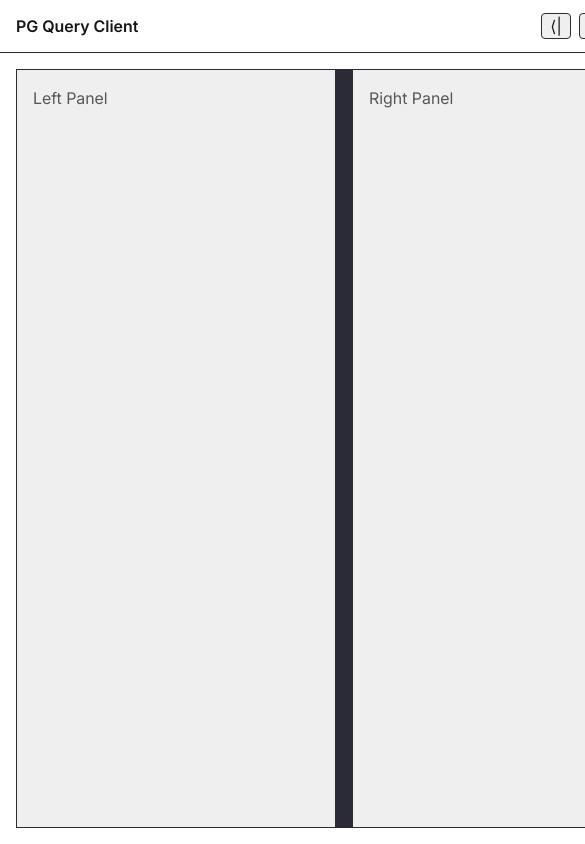
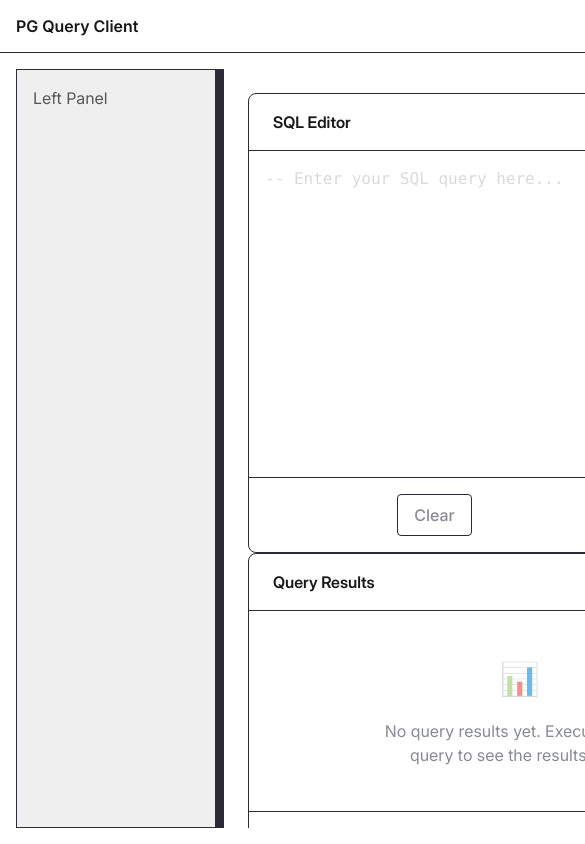
Before and after one commit to web-fountain/pg-query-client, a Next.js app: page / in a window 390 px wide. Shown: the top 844 px of the page, 585 px wide, since content can reach past the window. Built offline with nearby package versions, Linux system fonts and the light colour scheme.

Commit message:
add css specific screen size calculations

```diff
--- a/src/assets/styles/layouts.css
+++ b/src/assets/styles/layouts.css
@@ -1,4 +1,40 @@
 @layer layouts {
+  /* Modern screen dimension calculation */
+  @property --screenWidth {
+    syntax: '<length>';
+    inherits: true;
+    initial-value: 100vw;
+  }
+  @property --screenHeight {
+    syntax: '<length>';
+    inherits: true;
+    initial-value: 100vh;
+  }
+
+  :root {
+    /* Screen dimensions as unitless numbers */
+    --screen-width: tan(atan2(var(--screenWidth), 1px));
+    --screen-height: tan(atan2(var(--screenHeight), 1px));
+
+    /* Layout constants - Fixed heights/widths */
+    --header-height:                        56px;  /* Header with padding */
+    --footer-height:                        48px;  /* Footer height */
+    --titlebar-height:                      36px;  /* OS titlebar (if applicable) */
+    --operationsbar-width:                  48px;  /* Side operations bar */
+    --service-path-operation-editor-height: 48px;  /* Service path editor */
+    --bottombar-height:                     20px;  /* Bottom status bar */
+
+    /* Panel constraints */
+    --panel-min-width:                      200px; /* Minimum panel width */
+    --panel-max-width:                      600px; /* Maximum panel width */
+    --panel-collapsed-width:                40px;  /* Collapsed panel width */
+    --minPanelWidth:                        591px; /* Legacy - consider deprecating */
+
+    /* Calculated available space */
+    --available-height: calc(var(--screen-height) * 1px - var(--header-height) - var(--footer-height));
+    --available-width: calc(var(--screen-width) * 1px - var(--operationsbar-width));
+  }
+
   /* AIDEV-NOTE: container queries for component-driven layouts */
   .container {
     container-type: inline-size;
--- a/src/components/layout/MainLayoutProvider.tsx
+++ b/src/components/layout/MainLayoutProvider.tsx
@@ -45,7 +45,7 @@ function MainLayoutProvider({ children }: { children: ReactNode }) {
     if (saved.lw) document.documentElement.style.setProperty('--main-layout-left-panel-width', `${saved.lw}px`);
     if (saved.rw) document.documentElement.style.setProperty('--main-layout-right-panel-width', `${saved.rw}px`);
 
-    // sensible defaults if unset
+    // Set defaults if unset
     const cs = getComputedStyle(document.documentElement);
     if (!cs.getPropertyValue('--main-layout-left-panel-width').trim())
       document.documentElement.style.setProperty('--main-layout-left-panel-width', '320px');
@@ -62,8 +62,8 @@ function MainLayoutProvider({ children }: { children: ReactNode }) {
   // persist to localStorage
   useEffect(() => {
     const cs = getComputedStyle(document.documentElement);
-    const lw = parseInt(cs.getPropertyValue('--main-layout-left-panel-width')) || 320;
-    const rw = parseInt(cs.getPropertyValue('--main-layout-right-panel-width')) || 360;
+    const lw = parseInt(cs.getPropertyValue('--main-layout-left-panel-width'));
+    const rw = parseInt(cs.getPropertyValue('--main-layout-right-panel-width'));
     localStorage.setItem('pg-query-client-mainLayout.panels', JSON.stringify({
       lc: leftCollapsed, rc: rightCollapsed, sw: swapped, lw, rw
     }));
@@ -72,8 +72,8 @@ function MainLayoutProvider({ children }: { children: ReactNode }) {
   // AIDEV-NOTE: Persist widths immediately on change to survive reloads between interactions
   const persist = (lwOverride?: number, rwOverride?: number) => {
     const cs = getComputedStyle(document.documentElement);
-    const lw = lwOverride ?? (parseInt(cs.getPropertyValue('--main-layout-left-panel-width')) || 320);
-    const rw = rwOverride ?? (parseInt(cs.getPropertyValue('--main-layout-right-panel-width')) || 360);
+    const lw = lwOverride ?? parseInt(cs.getPropertyValue('--main-layout-left-panel-width'));
+    const rw = rwOverride ?? parseInt(cs.getPropertyValue('--main-layout-right-panel-width'));
     localStorage.setItem('pg-query-client-mainLayout.panels', JSON.stringify({
       lc: leftCollapsed, rc: rightCollapsed, sw: swapped, lw, rw
     }));
--- a/src/components/layout/PanelLayout/styles.module.css
+++ b/src/components/layout/PanelLayout/styles.module.css
@@ -1,27 +1,52 @@
 .panel-layout {
   /* AIDEV-NOTE: panels do not scroll; inner content containers should; grid area controls layout */
   /* AIDEV-NOTE: Width custom properties are controlled on :root by the provider; do NOT set here or updates won't propagate */
-  --main-layout-gap:                var(--space-4);
-  --main-layout-panel-min-width:    200px;
-  --main-layout-panel-max-width:    600px;
+  --main-layout-gap:                   var(--space-4);
+  --main-layout-panel-min-width:       200px;
+  --main-layout-panel-max-width:       600px;
   --main-layout-panel-collapsed-width: 40px;
-  --main-layout-resizer-width:      8px;
+  --main-layout-resizer-width:         8px;
+
+  /* AIDEV-NOTE: Screen-aware layout calculations using screen dimension variables */
+  --calculated-panel-max-width: min(
+    var(--main-layout-panel-max-width),
+    calc(var(--screen-width) * 1px * 0.35) /* max 35% of screen width */
+  );
+  --calculated-center-min-width: max(
+    var(--minPanelWidth),
+    calc(var(--screen-width) * 1px * 0.3) /* min 30% of screen width */
+  );
+
+  /* AIDEV-NOTE: Enable container queries for component-scoped responsiveness */
+  container-type: inline-size;
+  container-name: panel-layout;
 
   display: grid;
-  /* AIDEV-NOTE: Clamp panel columns in CSS to enforce min/max without JS; center stays flexible. */
+  /* AIDEV-NOTE: Enhanced clamp with screen-aware max widths */
   grid-template-columns:
-    clamp(var(--main-layout-panel-min-width), var(--main-layout-left-panel-width), var(--main-layout-panel-max-width))
+    clamp(
+      var(--main-layout-panel-min-width),
+      var(--main-layout-left-panel-width),
+      var(--calculated-panel-max-width)
+    )
     var(--main-layout-resizer-width)
-    minmax(0, 1fr)
+    minmax(var(--calculated-center-min-width), 1fr)
     var(--main-layout-resizer-width)
-    clamp(var(--main-layout-panel-min-width), var(--main-layout-right-panel-width), var(--main-layout-panel-max-width));
+    clamp(
+      var(--main-layout-panel-min-width),
+      var(--main-layout-right-panel-width),
+      var(--calculated-panel-max-width)
+    );
+
   grid-template-areas:
     'left handle-left center handle-right right';
 
+  /* AIDEV-NOTE: Fill the grid area allocated by MainLayout (1fr row) */
+  height: 100%;
+  min-height: 0;
+
   /* AIDEV-NOTE: Avoid using grid gap as clickable gutter; resizer columns are explicit elements */
   gap: 0;
-  height: 100%;
-  min-height: 0; /* allow grid item to shrink within 1fr row to avoid page overflow */
   padding: var(--main-layout-gap);
   background: var(--surface-1);
   color: var(--text-primary);
@@ -69,15 +94,23 @@
   grid-template-columns:
     var(--main-layout-panel-collapsed-width)
     var(--main-layout-resizer-width)
-    minmax(0, 1fr)
+    minmax(var(--calculated-center-min-width), 1fr)
     var(--main-layout-resizer-width)
-    var(--main-layout-right-panel-width);
+    clamp(
+      var(--main-layout-panel-min-width),
+      var(--main-layout-right-panel-width),
+      var(--calculated-panel-max-width)
+    );
 }
 .panel-layout[data-right-collapsed] {
   grid-template-columns:
-    var(--main-layout-left-panel-width)
+    clamp(
+      var(--main-layout-panel-min-width),
+      var(--main-layout-left-panel-width),
+      var(--calculated-panel-max-width)
+    )
     var(--main-layout-resizer-width)
-    minmax(0, 1fr)
+    minmax(var(--calculated-center-min-width), 1fr)
     var(--main-layout-resizer-width)
     var(--main-layout-panel-collapsed-width);
 }
@@ -122,3 +155,27 @@
     var(--main-layout-resizer-width)
     var(--main-layout-panel-collapsed-width);
 }
+
+/* AIDEV-NOTE: Container queries for component-scoped responsive behavior */
+@container panel-layout (max-width: 768px) {
+  .panel-layout {
+    --calculated-panel-max-width: calc(100cqi - 100px);
+    --calculated-center-min-width: 200px;
+    /* Force mobile layout on small container */
+    grid-template-columns: 1fr !important;
+    grid-template-areas: 'center' !important;
+  }
+
+  .panel-layout .left,
+  .panel-layout .right,
+  .panel-layout .handle-left,
+  .panel-layout .handle-right {
+    display: none;
+  }
+}
+
+@container panel-layout (min-width: 1920px) {
+  .panel-layout {
+    --calculated-panel-max-width: min(800px, 40cqi);
+  }
+}
```
Also changed, not shown: src/components/layout/ResizableHandle/index.tsx (+39 -24 lines).
